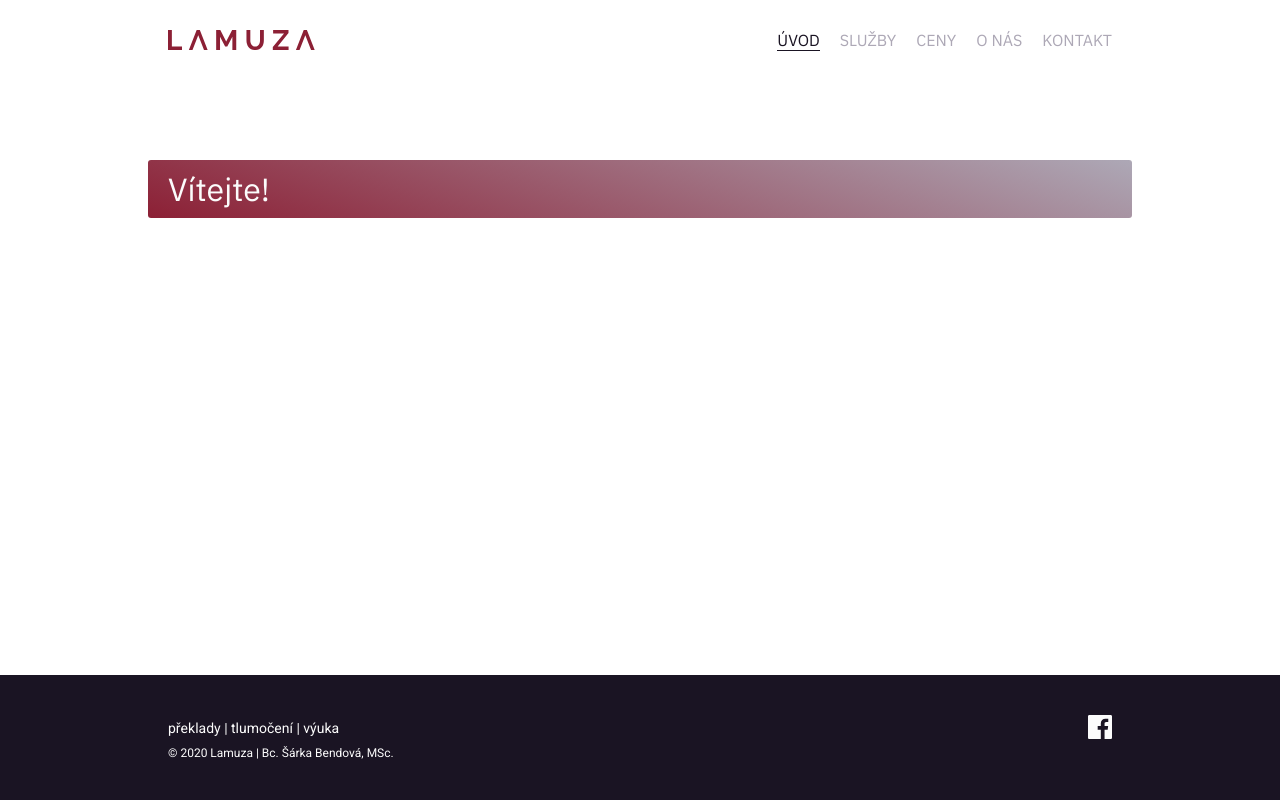
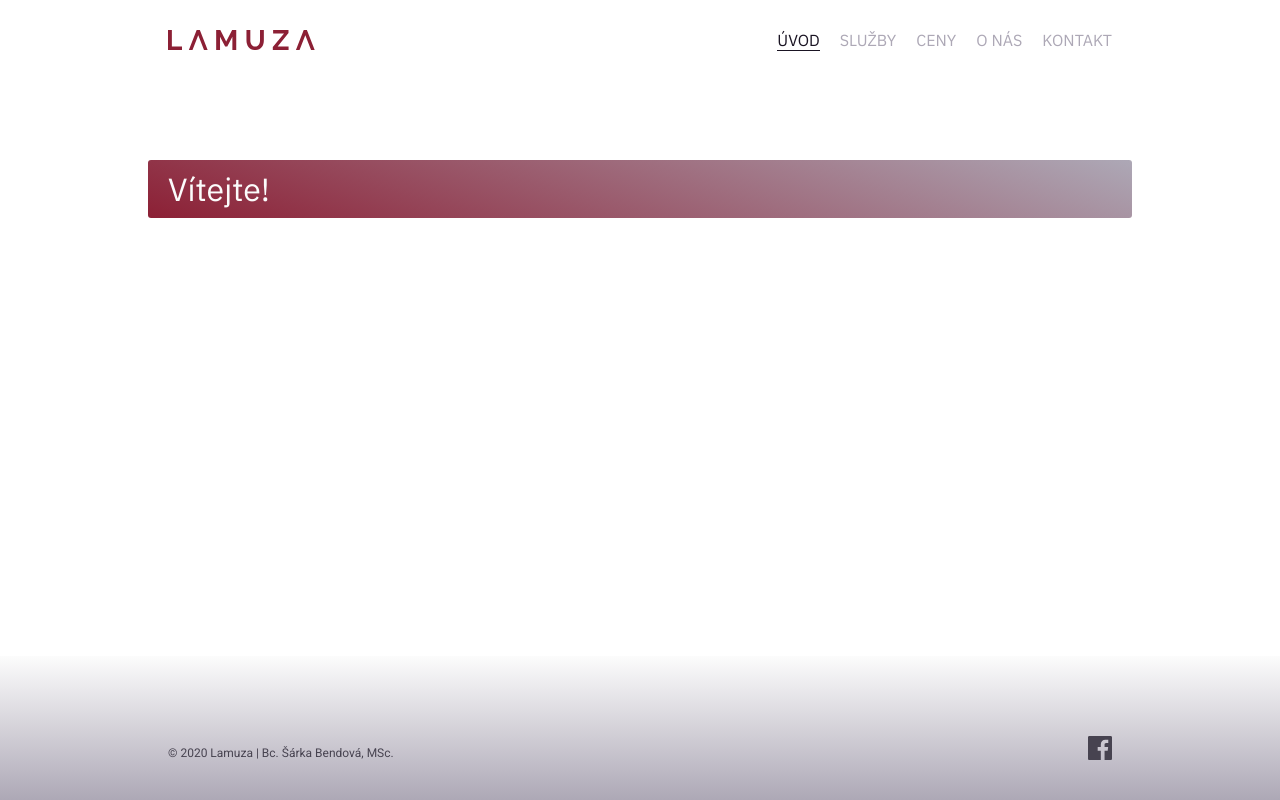
Before and after one commit to lamuza/cz-lamuza, a Gatsby site: page / in a window 1280 px wide. Built offline with nearby package versions, Linux system fonts and the light colour scheme; Gatsby itself is replaced by a stand-in of ours.

Commit message:
Modified footer content and colors

```diff
--- a/src/components/footer/copyright.tsx
+++ b/src/components/footer/copyright.tsx
@@ -11,7 +11,6 @@ export const Copyright = (_: Props) => {
 
   return (
     <Container>
-      <Motto>{`překlady | tlumočení | výuka`}</Motto>
       <CopyrightText>
         {`© ${currentYear} Lamuza | `}
         <AnchorLink
@@ -33,22 +32,13 @@ const Container = styled("div")`
   display: flex;
   position: relative;
   flex-direction: column;
-  align-items: flex-start;
   grid-area: copyright;
-`
-
-const Motto = styled("span")`
-  position: relative;
-  font-size: 14px;
-  color: ${theme.footer.color};
-  margin-top: 5px;
 `
 
 const CopyrightText = styled("span")`
   position: relative;
   font-size: 12px;
   color: ${theme.footer.color};
-  margin-top: 10px;
 `
 
 const AnchorLink = styled("a")`
--- a/src/components/footer/index.tsx
+++ b/src/components/footer/index.tsx
@@ -26,9 +26,10 @@ const Container = styled("footer")`
   position: relative;
   justify-content: center;
   align-items: center;
-  padding: 40px 0;
+  padding: 80px 0 40px 0;
   width: 100%;
   background-color: ${theme.footer.backgroundColor};
+  background-image: ${theme.footer.backgroundImage};
 `
 
 const Wrapper = styled("div")`
@@ -37,6 +38,7 @@ const Wrapper = styled("div")`
   grid-template-columns: max-content auto max-content;
   grid-template-rows: auto;
   grid-template-areas: "copyright . social-links";
+  align-items: end;
   width: 100%;
   max-width: 1024px;
   padding: 0 40px;
--- a/src/theme/index.ts
+++ b/src/theme/index.ts
@@ -31,8 +31,8 @@ export const theme = {
     backgroundImage: `linear-gradient(19deg, ${"#8C2035"} 0%, ${"#ADA8B6"} 100%)`,
   },
   footer: {
-    color: "#FCFCFC",
-    backgroundColor: "#1A1423",
-    backgroundImage: `linear-gradient(109deg, ${"#ADA8B6"} 0%, ${"#FCFCFC"} 100%)`,
+    color: "#474350",
+    backgroundColor: "#ADA8B6",
+    backgroundImage: `linear-gradient(0deg, ${"#ADA8B6"} 0%, ${"#FCFCFC"} 100%)`,
   },
 }
```
